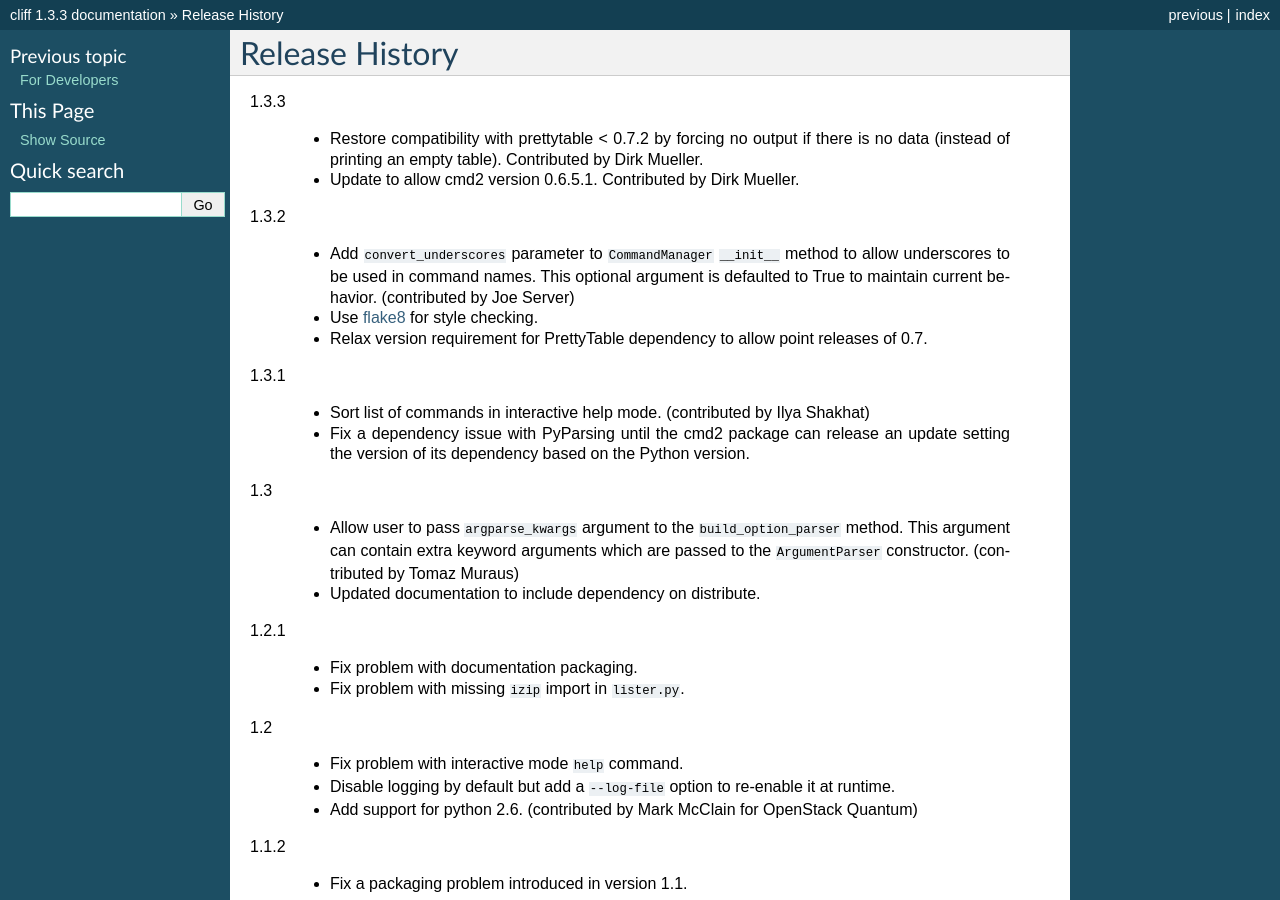
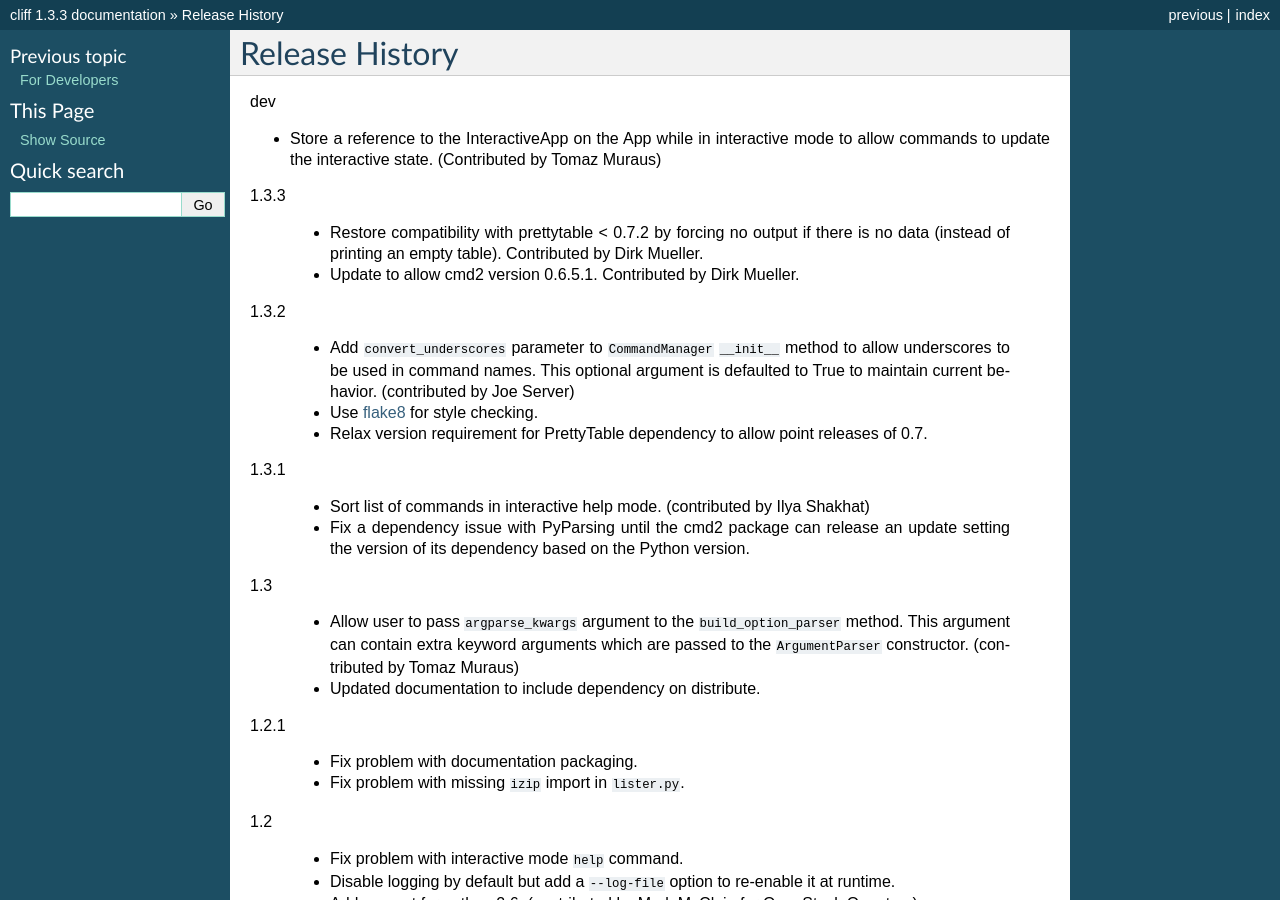
Before and after one commit to openstack/cliff, a Sphinx documentation site: the page built from docs/source/history.rst, in a window 1280 px wide and 900 px high. Built offline with Sphinx 7.4.7, drawn with Linux system fonts in a browser that asks for light colours.

Commit message:
update history for recent contribution
Signed-off-by: Doug Hellmann <doug.hellmann@dreamhost.com>

```diff
--- a/docs/source/history.rst
+++ b/docs/source/history.rst
@@ -1,6 +1,12 @@
 =================
  Release History
 =================
+
+dev
+
+- Store a reference to the InteractiveApp on the App while in
+  interactive mode to allow commands to update the interactive
+  state. (Contributed by Tomaz Muraus)
 
 1.3.3
 
```
